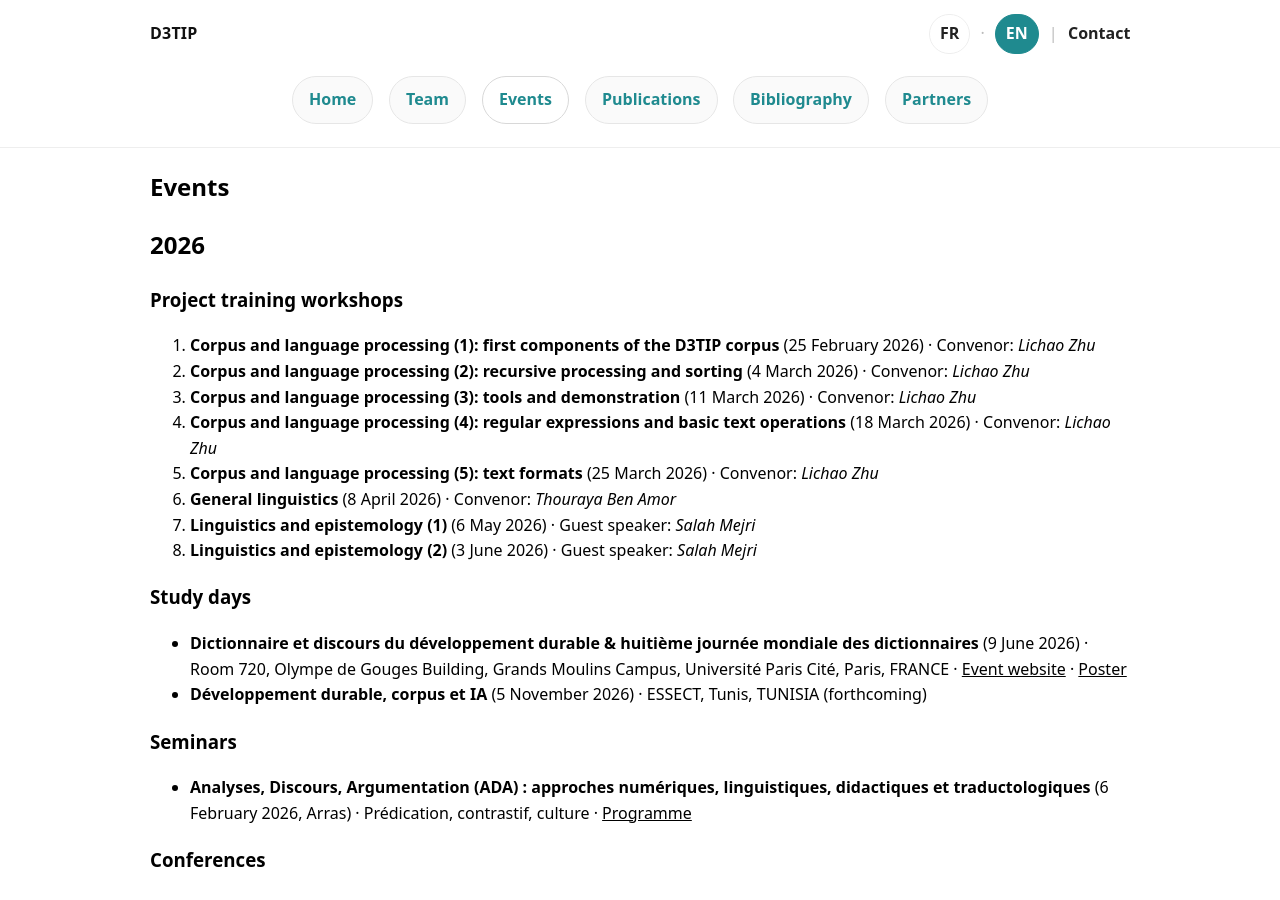
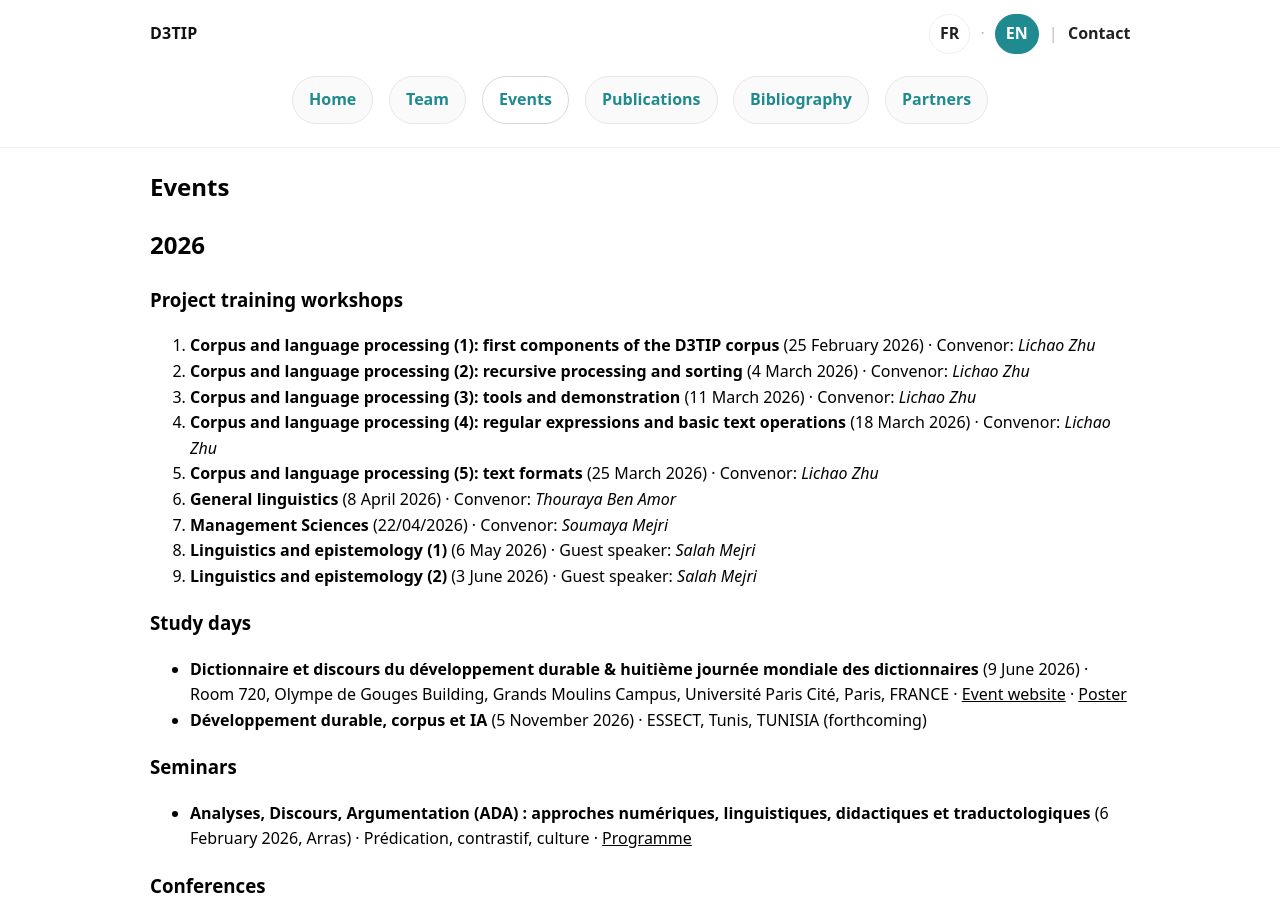
Before and after one commit to d3tip-phc-utique/d3tip-phc-utique.github.io, a Jekyll site: the page built from en/events.md, in a window 1280 px wide and 900 px high. Built offline with Jekyll 4.4.1, drawn with Linux system fonts in a browser that asks for light colours.

Commit message:
Update events.md

```diff
--- a/en/events.md
+++ b/en/events.md
@@ -15,8 +15,9 @@ permalink: /en/events/
 4. **Corpus and language processing (4): regular expressions and basic text operations** (18 March 2026) · Convenor: *Lichao Zhu*
 5. **Corpus and language processing (5): text formats** (25 March 2026) · Convenor: *Lichao Zhu*
 6. **General linguistics** (8 April 2026) · Convenor: *Thouraya Ben Amor*
-7. **Linguistics and epistemology (1)** (6 May 2026) · Guest speaker: *Salah Mejri*
-8. **Linguistics and epistemology (2)** (3 June 2026) · Guest speaker: *Salah Mejri*
+7. **Management Sciences** (22/04/2026) · Convenor: *Soumaya Mejri*
+8. **Linguistics and epistemology (1)** (6 May 2026) · Guest speaker: *Salah Mejri*
+9. **Linguistics and epistemology (2)** (3 June 2026) · Guest speaker: *Salah Mejri*
 
 
 ### Study days
```
